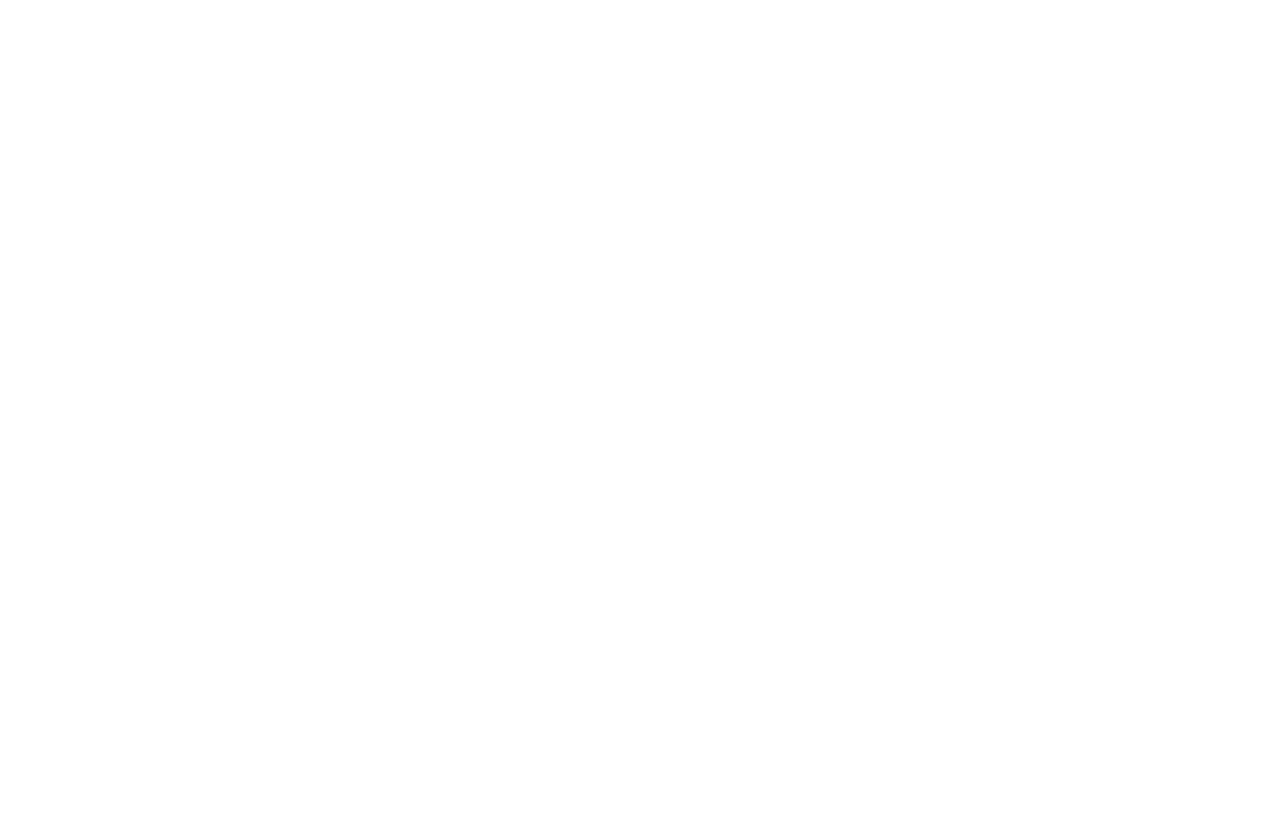
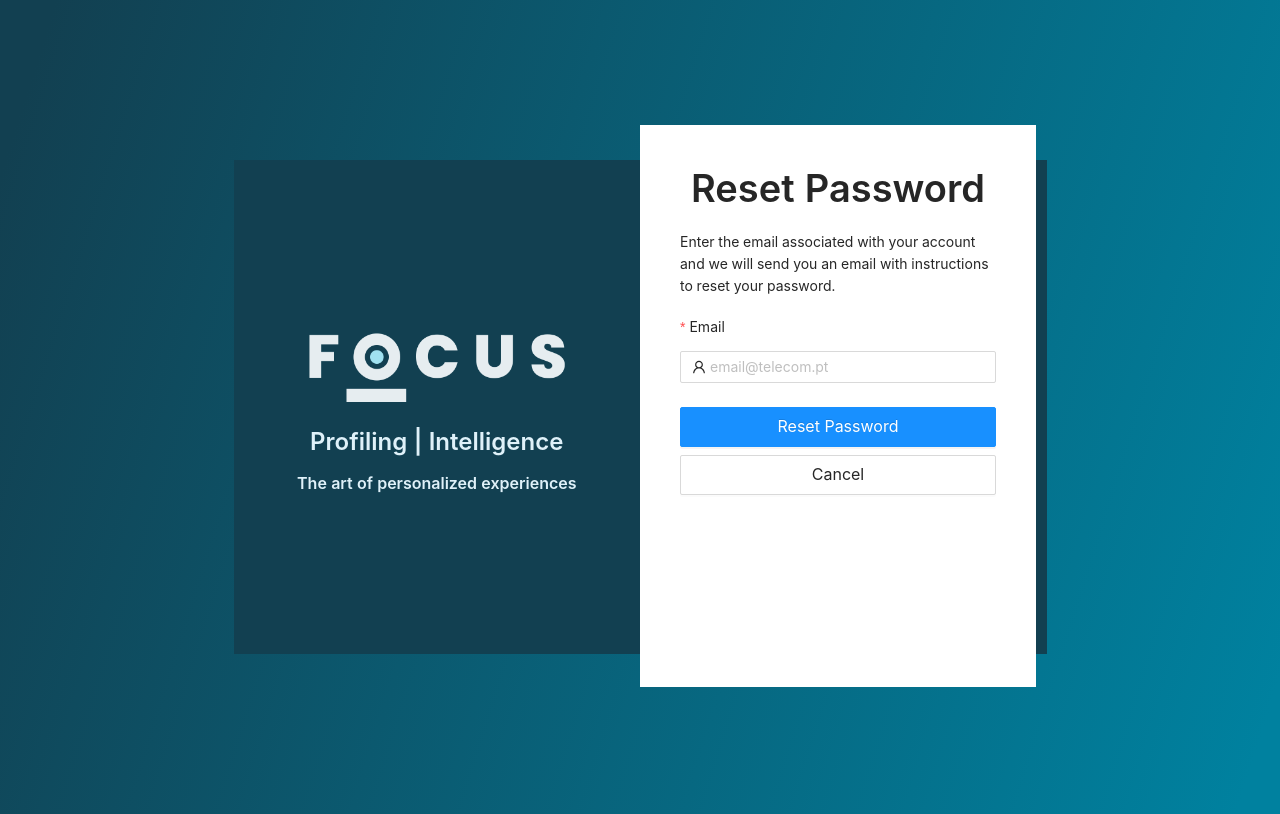
Before and after one commit to JoaoCaldas98/Focus-Keycloak, a React (Create React App) app: page /forgotpassword in a window 1280 px wide. Before the commit this address had no page. Built offline with nearby package versions, Linux system fonts and the light colour scheme.

Commit message:
Task [5] - Forgot Password : - Create Component Forgot Password; - (Note: The button reset don't work);

```diff
--- a/src/App.tsx
+++ b/src/App.tsx
@@ -4,6 +4,7 @@
 
 import logo from './logo.svg';
 import Login from "./Pages/Login/Login";
+import ForgotPassword from "./Pages/ForgotPassword/ForgotPassword";
 import './App.css';
 
 const { Content } = Layout
@@ -13,6 +14,7 @@
           <Router>
               <Routes>
                 <Route path={"/"} element={<Login />}/>
+                  <Route path={"/forgotpassword"} element={<ForgotPassword />}/>
               </Routes>
           </Router>
   );
--- /dev/null
+++ b/src/Pages/ForgotPassword/ForgotPassword.tsx
@@ -0,0 +1,102 @@
+import {Button, Col, Form, Input, Layout, Row, Typography} from "antd";
+
+import BoxBlue from "../../Components/BoxBlue/BoxBlue";
+import BoxWhite from "../../Components/BoxWhite/BoxWhite";
+import { UserOutlined } from "@ant-design/icons";
+
+const {Title, Paragraph } = Typography
+
+const typeStyle = BoxWhite()
+const boxWhite_SmallScreen = typeStyle[0]
+const boxWhite_BigScreen = typeStyle[1]
+
+
+const boxForgotPassword = (style: any) => {
+    //const [ form ] = Form.useForm()
+    // console.log(form)
+
+    const onFinish = (values: any) => {
+        console.log("Username: (string)", values.username)
+    };
+
+    const onFinishFailed = (errorInfo: any) => {
+        console.log('Failed:', errorInfo);
+    };
+
+    const onReset = () => {
+        console.log("ijfi")
+    }
+
+    return (
+        <div style={style}>
+            <Col style={{padding: "2.5rem"}}>
+                <Row justify={"center"}>
+                    <Title>Reset Password</Title>
+                </Row>
+                <Row justify={"start"}>
+                    <Paragraph>Enter the email associated with your account and we will send you an email with instructions to reset your password.</Paragraph>
+                </Row>
+                <Col span={24}>
+
+                    {/* FORM - START */}
+                    <Form
+                        name="login"
+                        labelCol={{ span: 24 }}
+                        wrapperCol={{ span: 24 }}
+                        initialValues={{ remember: true }}
+                        onFinish={onFinish}
+                        onFinishFailed={onFinishFailed}
+                        autoComplete="off"
+                        className="login-form"
+                    >
+                        <Form.Item
+                            id="username"
+                            label="Email"
+                            name="username"
+                            rules={[{ required: true, message: 'Please input your email!' }]}
+                        >
+                            <Input prefix={<UserOutlined className="site-form-item-icon" />} placeholder={"email@telecom.pt"}/>
+                        </Form.Item>
+
+
+
+                        <Form.Item wrapperCol={{ span: 24 }} id="submit">
+                            <Button style={{ width: "100%", marginBottom: "0.5rem"}} size={"large"} htmlType="submit" type="primary">
+                                Reset Password
+                            </Button>
+                            <Button style={{ width: "100%"}} size={"large"} htmlType="button" type="default" onClick={onReset}>
+                                Cancel
+                            </Button>
+                        </Form.Item>
+                    </Form>
+                    {/* FORM - END */}
+
+                </Col>
+            </Col>
+        </div>
+    )
+}
+
+export default function ForgotPassword(){
+return(
+    <Layout style={{ minHeight: "100vh", background: "linear-gradient(107.54deg, #124051 3.61%, #00819F 97.2%)", padding: "20vh"}}>
+        <Row align="middle" justify={"center"} gutter={[16, 16]}>
+            {/* Login for Big Views - START */}
+            <Col xs={0} sm={0} md={0} lg={24} xl={24} xxl={24}>
+                <Row justify={"center"}>
+                    {BoxBlue(boxForgotPassword, boxWhite_BigScreen)}
+                </Row>
+            </Col>
+            {/* Login for Big Views - START */}
+
+            {/* Login for Small Views - START */}
+            <Col xs={24} sm={24} md={24} lg={0} xl={0} xxl={0}>
+                <Row justify={"center"}>
+                    {boxForgotPassword(boxWhite_SmallScreen)}
+                </Row>
+            </Col>
+            {/* Login for Small Views - END */}
+        </Row>
+    </Layout>
+)
+}
--- a/src/Pages/Login/Login.tsx
+++ b/src/Pages/Login/Login.tsx
@@ -73,7 +73,7 @@
                         <Form.Item name="remember" valuePropName="checked" noStyle id="remember">
                             <Checkbox>Remember me</Checkbox>
                         </Form.Item>
-                            <a className="login-form-forgot" href="" style={{ textAlign: "center"}}>
+                            <a className="login-form-forgot" href="/forgotpassword" style={{ textAlign: "center"}}>
                                 Forgot password?
                             </a>
                         </Row>
```
